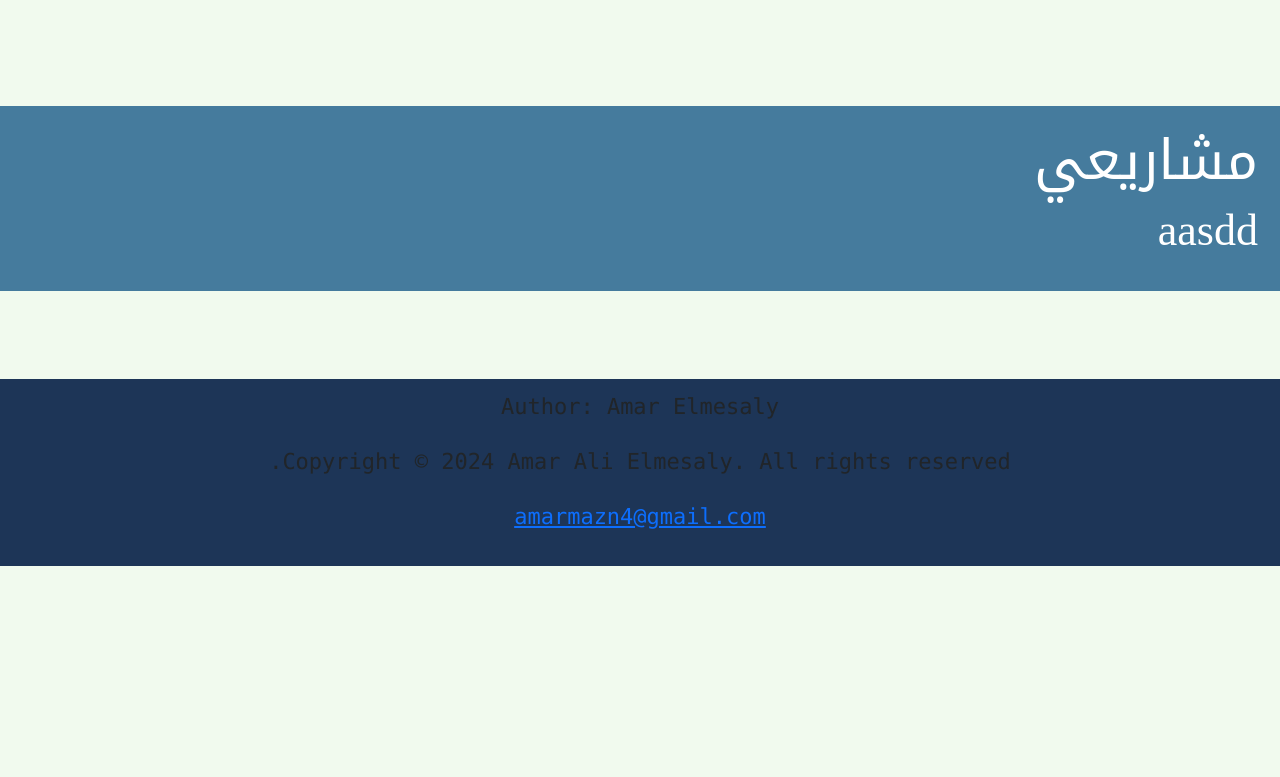
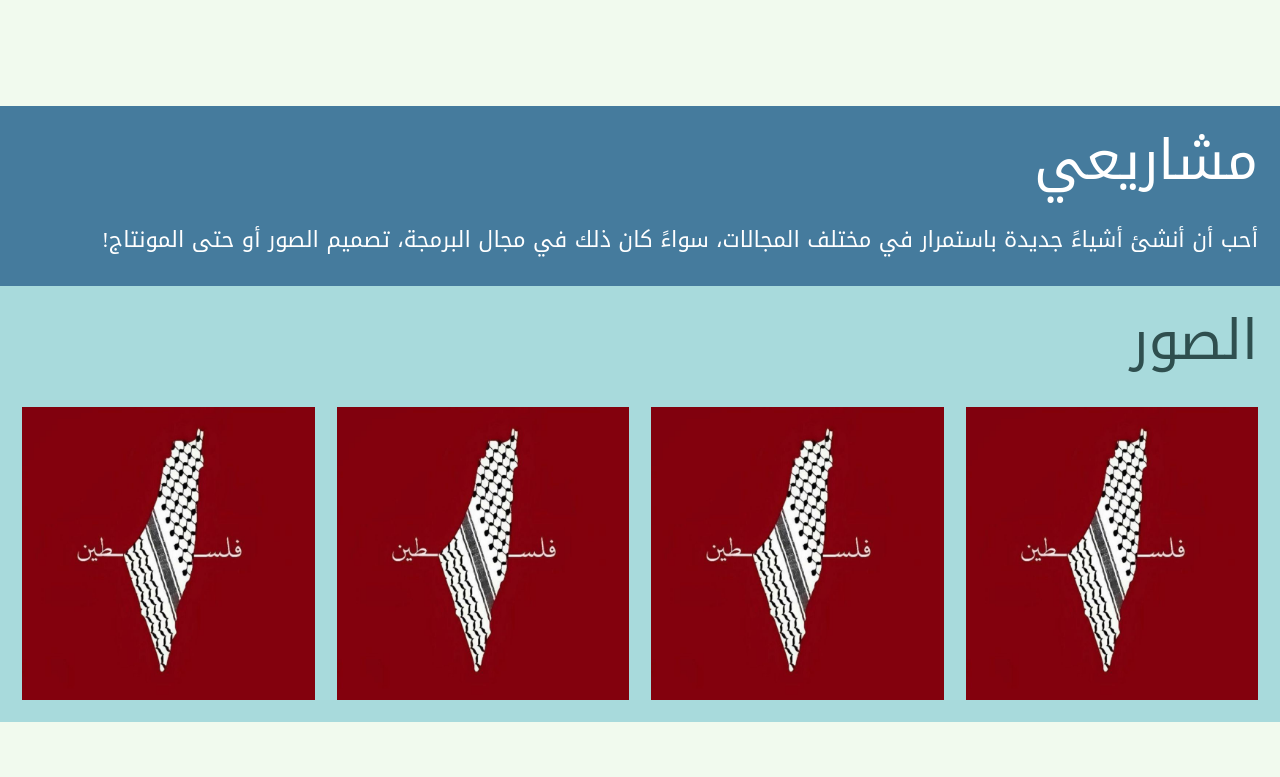
Before and after one commit to ammar-elmesaly/ammar-elmesaly.github.io, a plain HTML site: page index.html in a window 1280 px wide. Shown: the part 703-1480 px from the top of the page. Before the commit the page ends 1269 px from the top, so only its background shows below. Drawn offline with nearby package versions, Linux system fonts and the light colour scheme.

Commit message:
Add basic photo gallery and remove license

```diff
--- a/css/home.css
+++ b/css/home.css
@@ -3,6 +3,7 @@ html, body {
     font-size: 22px;
     min-height: 100%;
     margin: 0;
+    scroll-padding-top: 70px;
 }
 
 body {
@@ -54,6 +55,21 @@ footer {
 .projects {
     background-color: #457B9D;
 }
+
+.photos {
+    background-color: #A8DADC;
+    color: darkslategrey;
+}
+
+/* This refers to images I have designed */
+
+.img-design {
+    transition-duration: 300ms;
+}
+
+.img-design:hover {
+    transform: translateY(-10px);
+}
 /*
 Used Color Palette:
 #E63946
--- a/index.html
+++ b/index.html
@@ -13,11 +13,11 @@
     </head>
     <body>
         <nav class="navbar sticky-top navbar-expand-lg">
-            <div class="container-fluid justify-content-center">
-                <a class="navbar-brand" href="#">E</a>
+            <div class="container-fluid">
                 <button class="navbar-toggler" type="button" data-bs-toggle="collapse" data-bs-target="#navbarSupportedContent" aria-controls="navbarSupportedContent" aria-expanded="false" aria-label="Toggle navigation">
                     <span class="navbar-toggler-icon"></span>
                 </button>
+                <a class="navbar-brand" href="#">E</a>
                 <div class="collapse navbar-collapse justify-content-center" id="navbarSupportedContent">
                     <ul class="navbar-nav mb-2 mb-lg-0">
                         <li class="nav-item mx-4">
@@ -27,7 +27,7 @@
                             <a class="nav-link" href="#">عنّي</a>
                         </li>
                         <li class="nav-item mx-4">
-                            <a class="nav-link" href="#">مشاريعي</a>
+                            <a class="nav-link" href="#projects">مشاريعي</a>
                         </li>
                     </ul>
                 </div>
@@ -45,9 +45,29 @@
                 </div>
             </div>
         </div>
-        <div id="projects" class="projects container-fluid my-3 p-3 text-white">
-            <h1>مشاريعي</h1>
-            <h2>aasdd</h2>
+        <div id="projects" class="projects container-fluid mt-3 p-3 text-white">
+            <h1 class="mb-4">مشاريعي</h1>
+            <h6>
+                أحب أن أنشئ  أشياءً جديدة باستمرار في مختلف المجالات، سواءً كان ذلك في مجال البرمجة، تصميم الصور
+                أو حتى المونتاج!
+            </h6>
+        </div>
+        <div id="photos" class="photos container-fluid p-3">
+            <h1 class="mb-4">الصور</h1>
+            <div class="row g-3">
+                <div class="col-6 col-md-4 col-lg-3">
+                    <img src="assets/images/palestine.jpeg" class="img-fluid img-design" alt="Ammar Elmesaly's personal photo.">
+                </div>
+                <div class="col-6 col-md-4 col-lg-3">
+                    <img src="assets/images/palestine.jpeg" class="img-fluid img-design" alt="Ammar Elmesaly's personal photo.">
+                </div>
+                <div class="col-6 col-md-4 col-lg-3">
+                    <img src="assets/images/palestine.jpeg" class="img-fluid img-design" alt="Ammar Elmesaly's personal photo.">
+                </div>
+                <div class="col-6 col-md-4 col-lg-3">
+                    <img src="assets/images/palestine.jpeg" class="img-fluid img-design" alt="Ammar Elmesaly's personal photo.">
+                </div>
+            </div>
         </div>
 
         <!--
@@ -72,7 +92,7 @@
             </div>
         </main>
         -->
-        <footer class="p-2 mt-5">
+        <footer class="p-2 mt-5 text-white">
             <p>Author: Amar Elmesaly<br>
             <p>Copyright &copy; 2024 Amar Ali Elmesaly. All rights reserved.</p>
             <a href="mailto:amarmazn4@gmail.com">amarmazn4@gmail.com</a></p>
```
Also changed, not shown: 1 other file.
